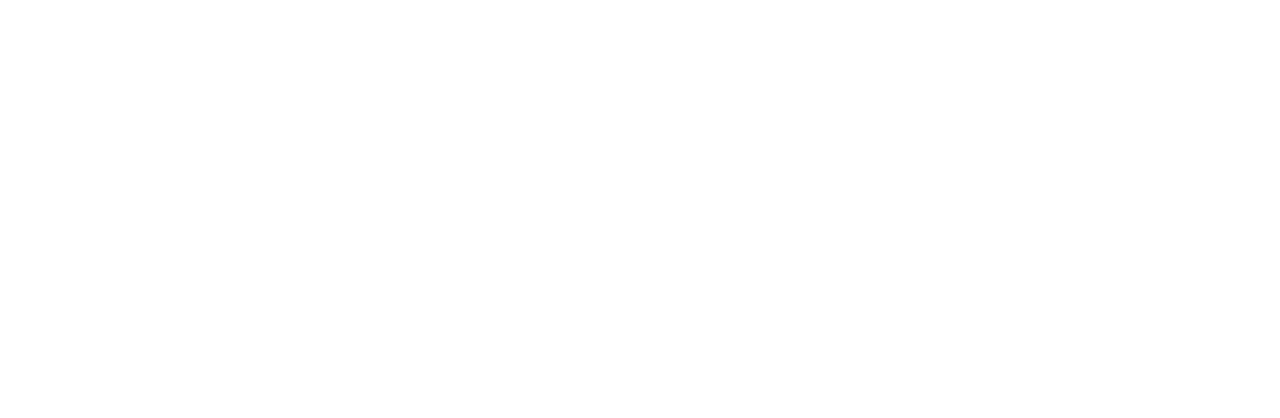
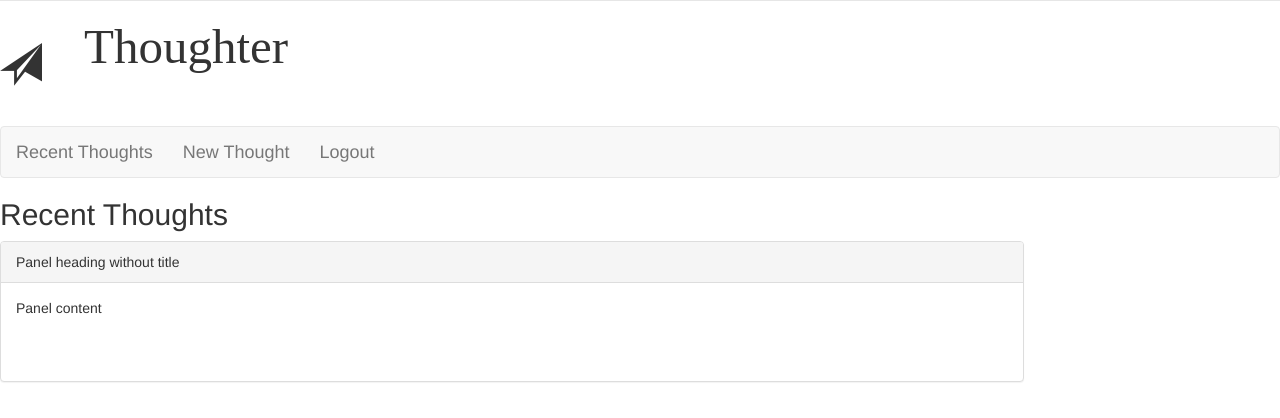
Before and after one commit to MicroBlogGroup/MicroBlog, a plain HTML site: page src/recentThoughts.html in a window 1280 px wide. Drawn offline with nearby package versions, Linux system fonts and the light colour scheme.

Commit message:
recent html updated

```diff
--- a/src/recentThoughts.html
+++ b/src/recentThoughts.html
@@ -2,9 +2,36 @@
 <html>
   <head>
     <meta charset="utf-8">
-    <title></title>
+    <title>Recent Thoughts</title>
+
+    <link href='https://maxcdn.bootstrapcdn.com/bootstrap/3.3.7/css/bootstrap.min.css' rel='stylesheet'>
+    <link href='style.css' rel='stylesheet' type='text/css'>
   </head>
   <body>
+    <header>
+      <i class='glyphicon glyphicon-send' aria-hidden="true"></i>
+      <h1>Thoughter</h1>
+
+    </header>
+    <nav class="navbar navbar-default">
+       <a class="navbar-brand" href="#">Recent Thoughts</a>
+       <a class="navbar-brand" href="#">New Thought</a>
+       <a class="navbar-brand" href="#">Logout</a>
+    </nav>
+
+    <main>
+      <h2>Recent Thoughts</h2>
+      <section class="panel panel-default">
+        <aside class="panel-heading">Panel heading without title</aside>
+        <article class="panel-body">
+          Panel content
+        </article>
+      </section>
+
+
+    </main>
+
+
 
   </body>
 </html>
--- a/src/sass/indexheader.scss
+++ b/src/sass/indexheader.scss
@@ -2,8 +2,7 @@
 
 header{
   border-bottom:1px solid rgb(230, 230, 230);
-  margin:auto 0;
-
+  margin:0 auto;
   i {
     margin:1em 1em 1em 0;
     font-size:3em;
--- a/src/sass/main.scss
+++ b/src/sass/main.scss
@@ -1,3 +1,7 @@
 @import 'indexheader';
 
+@import 'mainINbody';
+
 @import 'navbar';
+
+@import 'panel';
--- /dev/null
+++ b/src/sass/mainINbody.scss
@@ -0,0 +1,6 @@
+
+
+main {
+  // width:0 auto;
+  width:80%;
+}
--- a/src/sass/navbar.scss
+++ b/src/sass/navbar.scss
@@ -1,5 +1,5 @@
 
 nav{
-  margin:auto 0;
+  // margin:0 auto;
   clear:both;
 }
--- /dev/null
+++ b/src/sass/panel.scss
@@ -0,0 +1,9 @@
+section {
+
+    // margin:0 auto;
+
+    article{
+    height:7em;
+
+  }
+}
```
Also changed, not shown: src/style.css, 1 other file.
